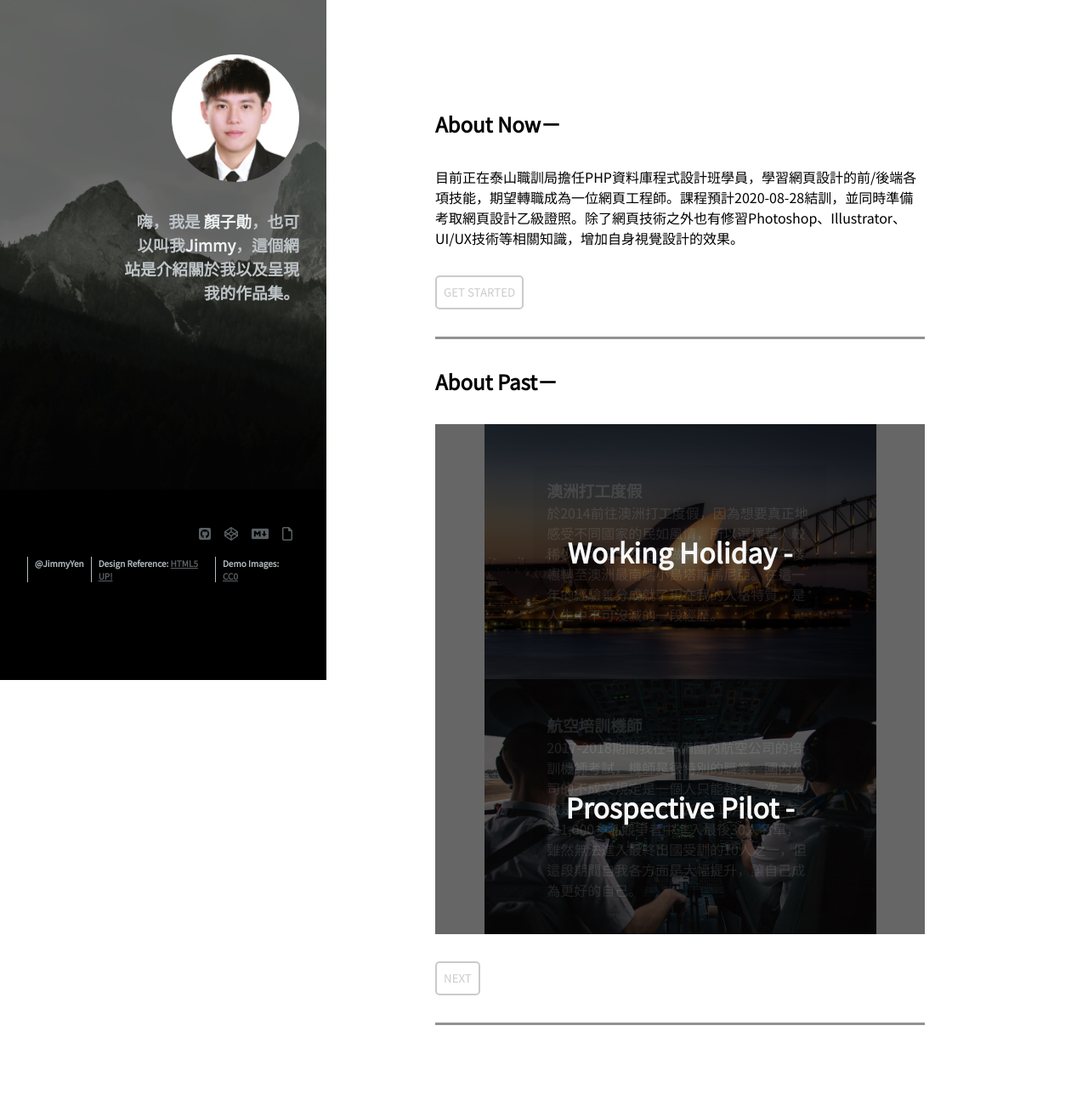
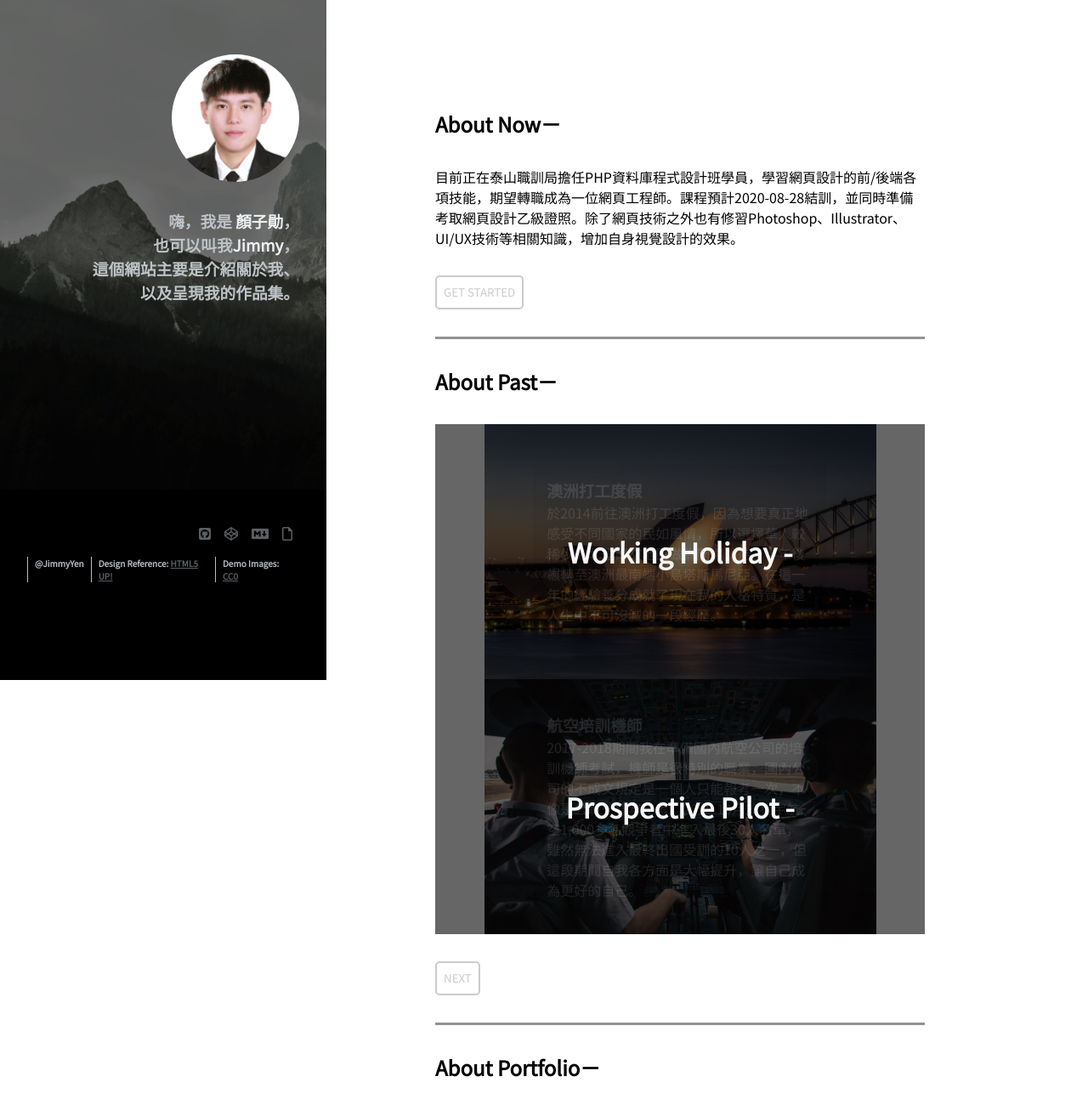
Before and after one commit to jimmyyen67/jimmyyen67.github.io, a plain HTML site: page index.html in a window 1280 px wide. Shown: the top 1300 px of the page at 85% size. Drawn offline with nearby package versions, Linux system fonts and the light colour scheme.

Commit message:
Header的<h3>增加<br>

```diff
--- a/index.html
+++ b/index.html
@@ -15,7 +15,12 @@
   <header id="header" class="header">
     <div class="inner">
       <div class="profilePic"></div>
-      <h3>嗨，我是 <span class="name">顏子勛</span>，也可以叫我<span class="name">Jimmy</span>，這個網站是介紹關於我以及呈現我的作品集。</h3>
+      <div>
+        <h3>嗨，我是 <span class="name">顏子勛</span>，<br>
+          也可以叫我<span class="name">Jimmy</span>，<br>
+          這個網站主要是介紹關於我、<br>
+          以及呈現我的作品集。</h3>
+      </div>
     </div>
     <div class="footer">
       <ul class="icon">
@@ -62,7 +67,9 @@
       <button onclick="toSectionThree()">NEXT</button>
     </section>
 
-    <section id="sectionThree" class="sectionThree"></section>
+    <section id="sectionThree" class="sectionThree">
+      <h1>About Portfolio－</h1>
+    </section>
   </div>
   <script src="./plugin/js.js"></script>
 </body>
```
Also changed, not shown: plugin/style.css.
